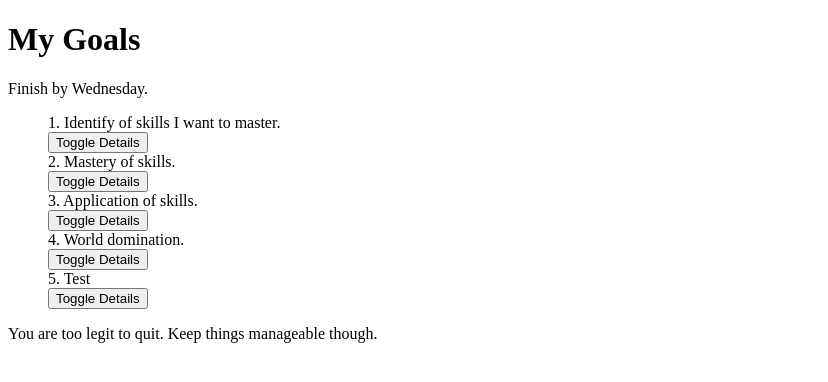
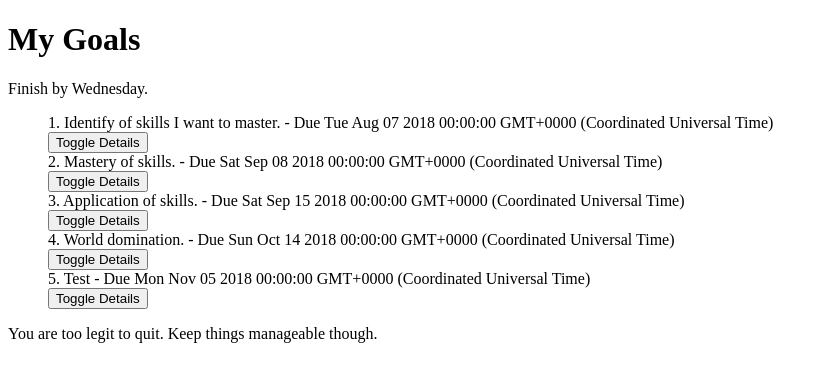
Before and after one commit to SamNgigi/Goals-v2, an Angular app: page / in a window 1280 px wide. Shown: the top 382 px of the page, without its empty margins (0-828 px from the left). Built offline with nearby package versions, Linux system fonts and the light colour scheme.

Commit message:
Added Date of completion to my model

```diff
--- a/src/app/Goal.ts
+++ b/src/app/Goal.ts
@@ -9,7 +9,7 @@ export class Goal {
 
   public showDescription: boolean;
 
-  constructor(public id: number, public name: string, public description: string) {
+  constructor(public id: number, public name: string, public description: string, public completeDate: Date) {
     /*
       You could be asking yourself why the description is not
       showing from the beginning yet the showDescription by default
--- a/src/app/goals/goals.component.html
+++ b/src/app/goals/goals.component.html
@@ -25,7 +25,7 @@
     list item in the loop.
   -->
   <div *ngFor='let goal of goals; let i = index'>
-    <li id="{{i}}" appStrikeThrough>{{goal.id}}. {{goal.name}}</li>
+    <li id="{{i}}" appStrikeThrough>{{goal.id}}. {{goal.name}} - Due {{goal.completeDate}}</li>
 
     <!--
       Below we create a button where by if we click it we want it
--- a/src/app/goals/goals.component.ts
+++ b/src/app/goals/goals.component.ts
@@ -14,13 +14,15 @@ export class GoalsComponent implements OnInit {
   /*
     Creating instances of the Goal class and stored them in the
     goals array.
+
+    Note that the date object created with months starting from 0. i.e January = 0, December = 11
   */
   goals = [
-    new Goal(1, "Identify of skills I want to master.", "Well for now its music, math and programming."),
-    new Goal(2, "Mastery of skills.", "Not yet there."),
-    new Goal(3, "Application of skills.", "I'll be applying while still getting better."),
-    new Goal(4, "World domination.", "One day at a time."),
-    new Goal(5, "Test", "This is just testing Event Emitting and Output binding."),
+    new Goal(1, "Identify of skills I want to master.", "Well for now its music, math and programming.", new Date(2018, 7, 7)),
+    new Goal(2, "Mastery of skills.", "Not yet but getting there.", new Date(2018, 8, 8)),
+    new Goal(3, "Application of skills.", "I'll be applying while still getting better.", new Date(2018, 8, 15)),
+    new Goal(4, "World domination.", "One day at a time.", new Date(2018, 9, 14)),
+    new Goal(5, "Test", "This is just testing Event Emitting and Output binding.", new Date(2018, 10, 5)),
   ]
 
   /*
```
